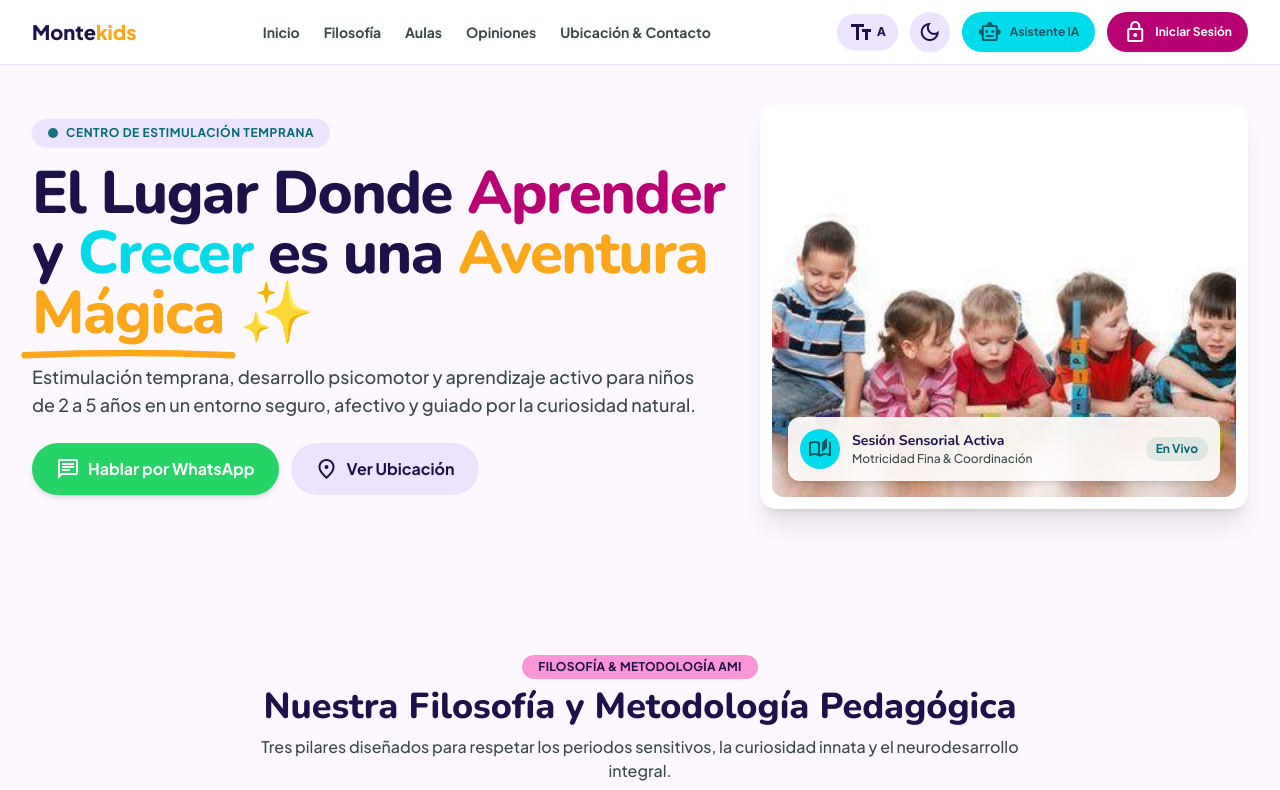
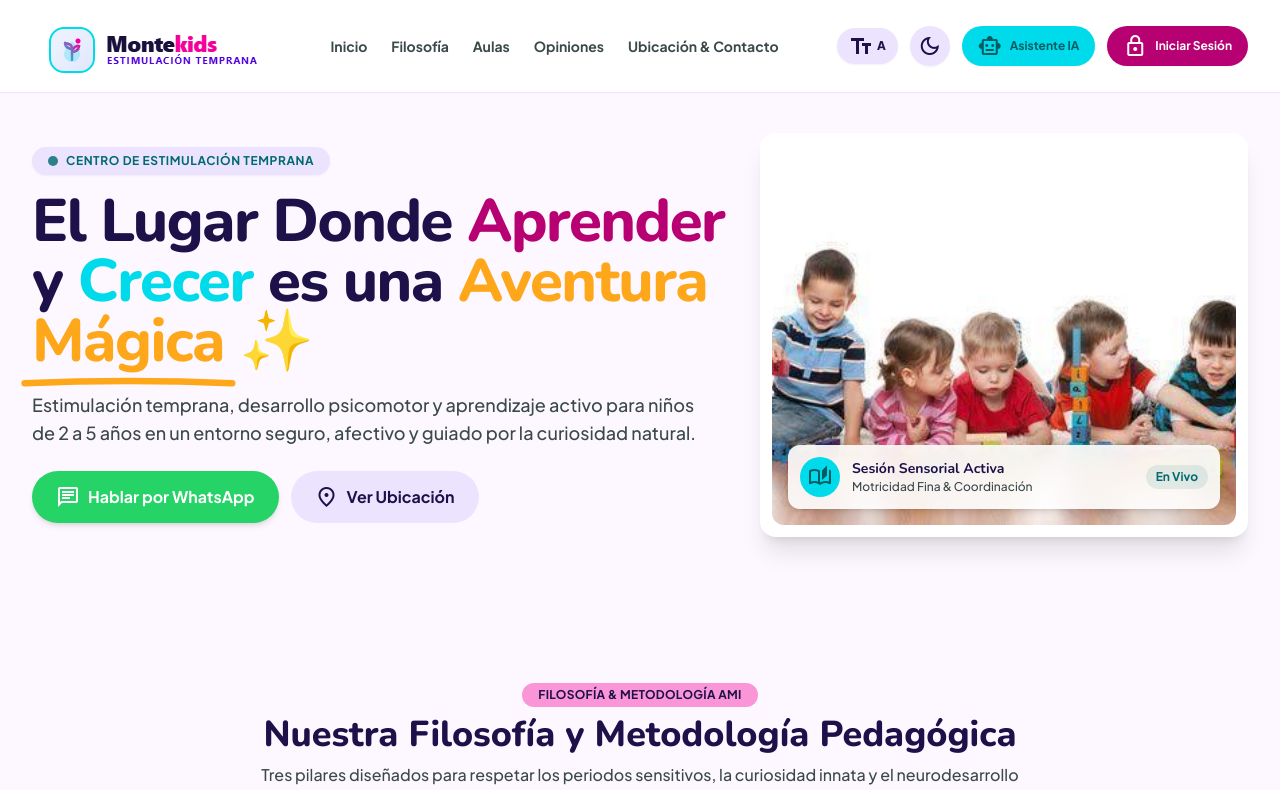
Before and after one commit to aleexds/MontekidsProyect, a React (Vite) app in the folder reactInicio/: page / in a window 1280 px wide. Shown: the top 790 px of the page. Built offline with nearby package versions, Linux system fonts and the light colour scheme.

Commit message:
implementacionLogoNavbar

```diff
--- a/reactInicio/src/components/Navbar.jsx
+++ b/reactInicio/src/components/Navbar.jsx
@@ -1,4 +1,5 @@
 import { useState, useEffect } from 'react';
+import logoMontekids from '../img/logoMontekids.png';
 
 export default function Navbar() {
   const [isDark, setIsDark] = useState(false);
@@ -36,9 +37,7 @@ export default function Navbar() {
 
           {/* Logo */}
           <div className="flex items-center gap-2">
-            <span className="font-extrabold text-xl text-on-surface">
-              Monte<span className="text-secondary-container">kids</span>
-            </span>
+            <img src={logoMontekids} alt="Logo MonteKids" />
           </div>
 
           {/* Links de Navegación */}
```
